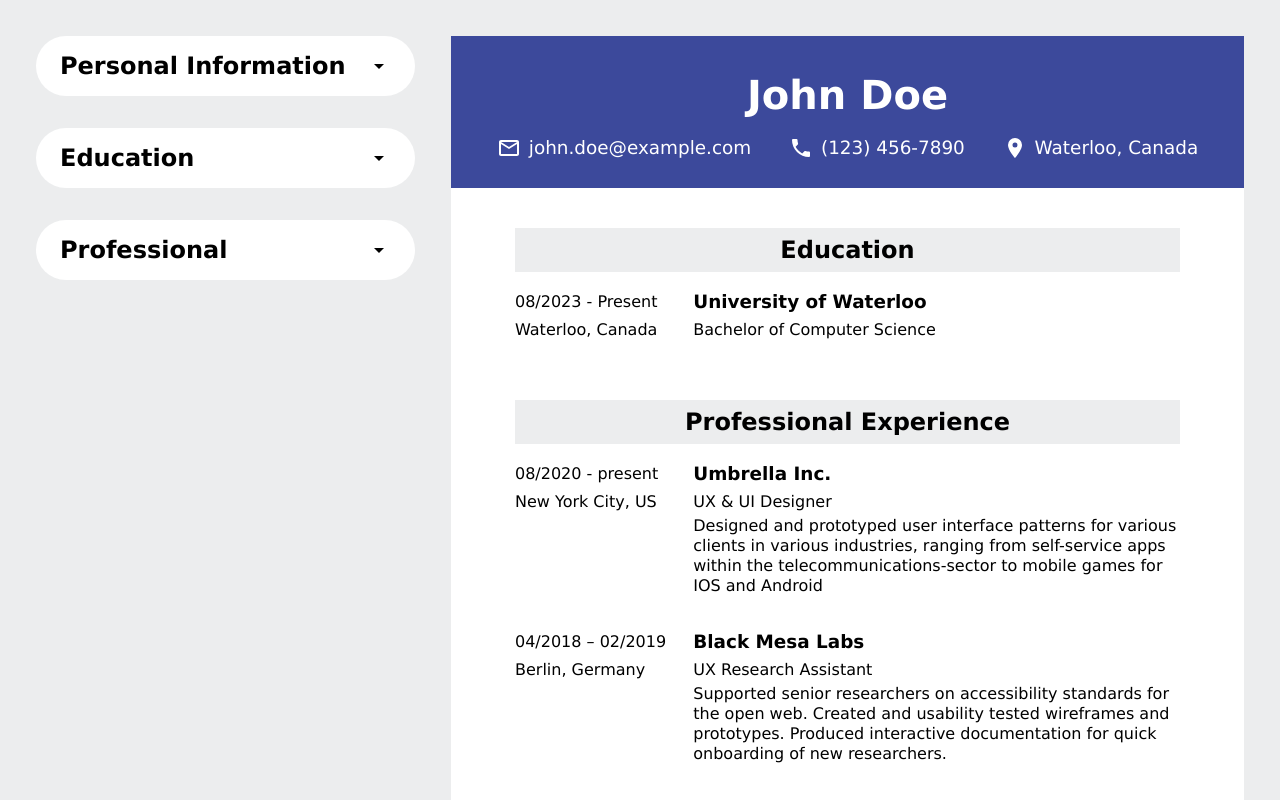
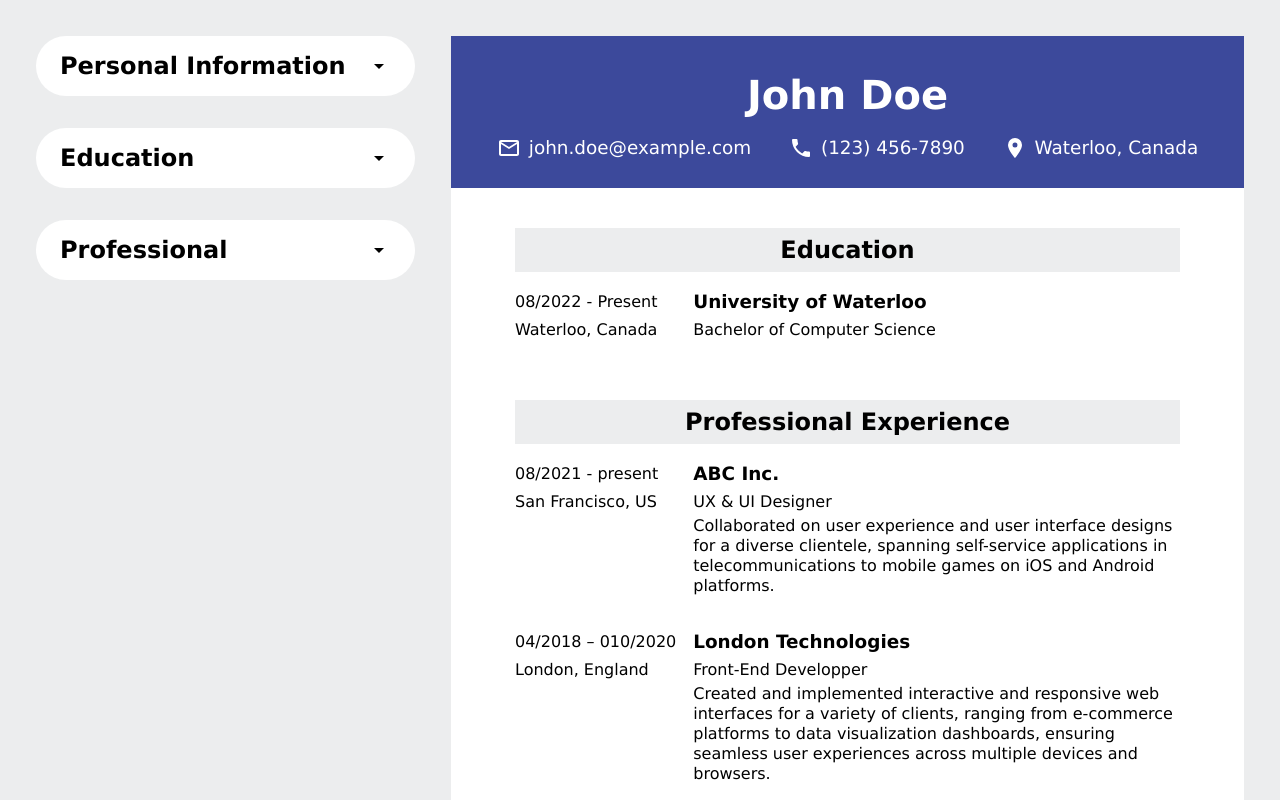
Before and after one commit to lilkahk/cv-builder, a React (Vite) app: page / in a window 1280 px wide. Shown: the top 800 px of the page. Built offline with nearby package versions, Linux system fonts and the light colour scheme.

Commit message:
Change default descriptions

```diff
--- a/package.json
+++ b/package.json
@@ -12,8 +12,10 @@
   "dependencies": {
     "@mdi/js": "^7.3.67",
     "@mdi/react": "^1.6.1",
+    "html2pdf.js": "^0.10.1",
     "react": "^18.2.0",
-    "react-dom": "^18.2.0"
+    "react-dom": "^18.2.0",
+    "react-html2pdf": "^1.0.1"
   },
   "devDependencies": {
     "@types/react": "^18.2.15",
--- a/src/components/Education.jsx
+++ b/src/components/Education.jsx
@@ -5,7 +5,7 @@ export default function Education() {
         <div className="education">
             <h2 className="education-title">Education</h2>
             <Content
-                date={'08/2023 - Present'}
+                date={'08/2022 - Present'}
                 location={'Waterloo, Canada'}
                 school={'University of Waterloo'}
                 major={'Bachelor of Computer Science'}
--- a/src/components/Professional.jsx
+++ b/src/components/Professional.jsx
@@ -5,23 +5,23 @@ export default function Professional() {
         <div className="professional">
             <h2 className="professional-title">Professional Experience</h2>
             <Content
-                date={'08/2020 - present'}
-                location={'New York City, US'}
-                name={'Umbrella Inc.'}
+                date={'08/2021 - present'}
+                location={'San Francisco, US'}
+                name={'ABC Inc.'}
                 role={'UX & UI Designer'}
-                description={'Designed and prototyped user interface patterns for various clients in various industries, ranging from self-service apps within the telecommunications-sector to mobile games for IOS and Android'}
-            />
+                description={'Collaborated on user experience and user interface designs for a diverse clientele, spanning self-service applications in telecommunications to mobile games on iOS and Android platforms.'}
+                />
             <Content
-                date={'04/2018 – 02/2019'}
+                date={'04/2018 – 010/2020'}
+                location={'London, England'}
+                name={'London Technologies'}
+                role={'Front-End Developper'}
+                description={'Created and implemented interactive and responsive web interfaces for a variety of clients, ranging from e-commerce platforms to data visualization dashboards, ensuring seamless user experiences across multiple devices and browsers.'}
+                />
+            <Content
+                date={'04/2016 – 02/2018'}
                 location={'Berlin, Germany'}
-                name={'Black Mesa Labs'}
-                role={'UX Research Assistant'}
-                description={'Supported senior researchers on accessibility standards for the open web. Created and usability tested wireframes and prototypes. Produced interactive documentation for quick onboarding of new researchers.'}
-            />
-            <Content
-                date={'04/2018 – 02/2019'}
-                location={'Berlin, Germany'}
-                name={'Black Mesa Labs'}
+                name={'German Interactive Labs'}
                 role={'UX Research Assistant'}
                 description={'Supported senior researchers on accessibility standards for the open web. Created and usability tested wireframes and prototypes. Produced interactive documentation for quick onboarding of new researchers.'}
             />
--- a/src/components/ProfessionalSide.jsx
+++ b/src/components/ProfessionalSide.jsx
@@ -16,8 +16,9 @@ export default function ProfessionalSide() {
             </div>
             {isActive &&
             <div className="select-professional">
-                <div>Umbrella Inc.</div>
-                <div>Black Mesa Labs</div>
+                <div>ABC Inc.</div>
+                <div>London Technologies</div>
+                <div>German Interactive Labs</div>
                 <div className="add-professional">Add Experience</div>
             </div>
             }
--- a/src/styles/Sidebar.css
+++ b/src/styles/Sidebar.css
@@ -3,3 +3,9 @@
     flex-direction: column;
     gap: 2rem;
 }
+
+@media print {
+    .sidebar {
+        display: none;
+    }
+}
```
Also changed, not shown: 1 other file (tests, documents, lock files or other folders).
